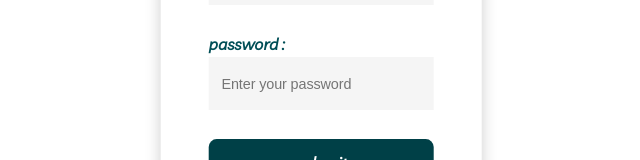
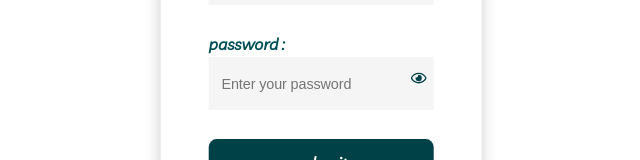
Before and after one commit to Gloria-Abedi-Gyemfa/address-book-system, a React (Create React App) app: page / in a window 1280 px wide. Shown: the part 335-495 px from the top of the page, without its empty margins (319-959 px from the left). Built offline with nearby package versions, Linux system fonts and the light colour scheme.

Commit message:
worked on the password visibility

```diff
--- a/src/components/forms/input/Input.module.css
+++ b/src/components/forms/input/Input.module.css
@@ -41,3 +41,17 @@
     display: block;
     font-size: 0.7rem;
 }
+.eyeSlashInvisible, .eyeInvisible{
+    display: none;
+}
+.eyeSlashVisible, .eyevisible{
+    display: block;
+}
+.eyeToggle{
+    color: var(--dark-green);
+    position: absolute;
+    align-items: center;
+    margin-top: 0.8rem;
+    margin-left: -1.4rem;
+    cursor: pointer;
+}
--- a/src/components/forms/input/PasswordInput.js
+++ b/src/components/forms/input/PasswordInput.js
@@ -1,14 +1,19 @@
 import React from 'react'
 import inputStyles from './Input.module.css'
+import {FaRegEyeSlash, FaRegEye} from 'react-icons/fa'
+import { useState } from 'react'
 
 const PasswordInput = ({ password, setPassword, label }) => {
+  const [visible, setVisible] = useState(false)
+  const inputType = visible ? 'text': 'password'
+
   return (
     <>
     <label className={inputStyles.label}>{label} :</label>
       <div className={inputStyles.inputWrapper}>
         <input
         name={label}
-        type={label}
+        type={inputType}
         placeholder={`Enter your ${label}`}
         value={password}
         onChange={e => setPassword(e.target.value)}
@@ -17,6 +22,15 @@ const PasswordInput = ({ password, setPassword, label }) => {
         className={inputStyles.input}
         required
       />
+      <span className={inputStyles.eyeToggle}>
+        <FaRegEye
+         onClick={() => setVisible(!visible)}
+        className={visible ? inputStyles. eyeInvisible : inputStyles. eyevisible}
+        />
+        <FaRegEyeSlash
+        onClick={() => setVisible(!visible)}
+        className={visible ? inputStyles.eyeSlashVisible : inputStyles.eyeSlashInvisible} />
+      </span>
       <div className={inputStyles.alert}>Password must be <br/>8-20 characters</div>
     </div>
 
--- a/src/components/navbar/Navbar.js
+++ b/src/components/navbar/Navbar.js
@@ -6,7 +6,7 @@ import assetStyle from '../assets/assets.module.css'
 import Profile from '../profile/Profile'
 import Menu from '../menu/Menu'
 import { Link } from 'react-router-dom'
-import Home from '../../pages/Home'
+// import Home from '../../pages/Home'
 
 const Navbar = () => {
   return (
```
Also changed, not shown: 1 other file (tests, documents, lock files or other folders).
